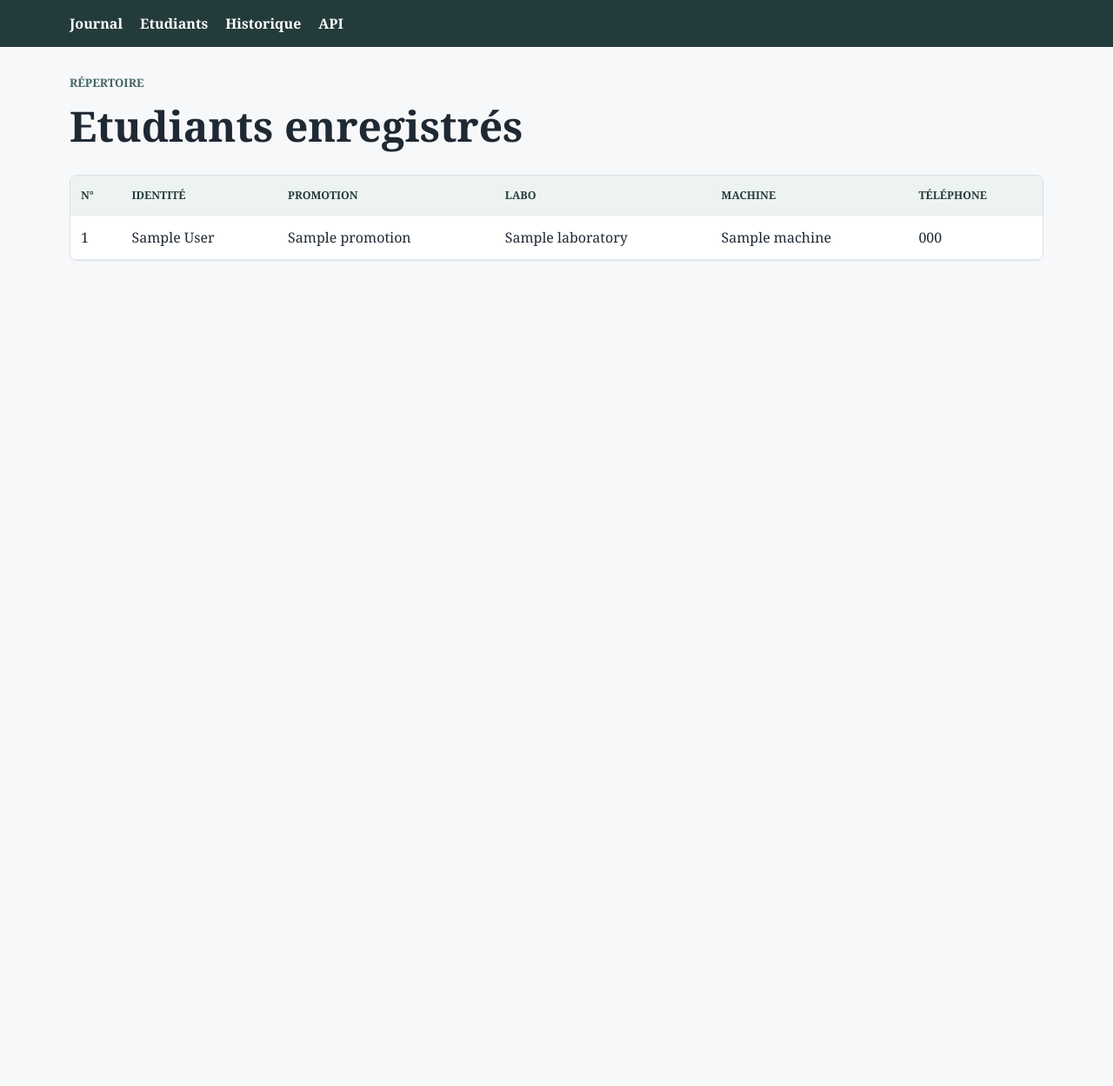
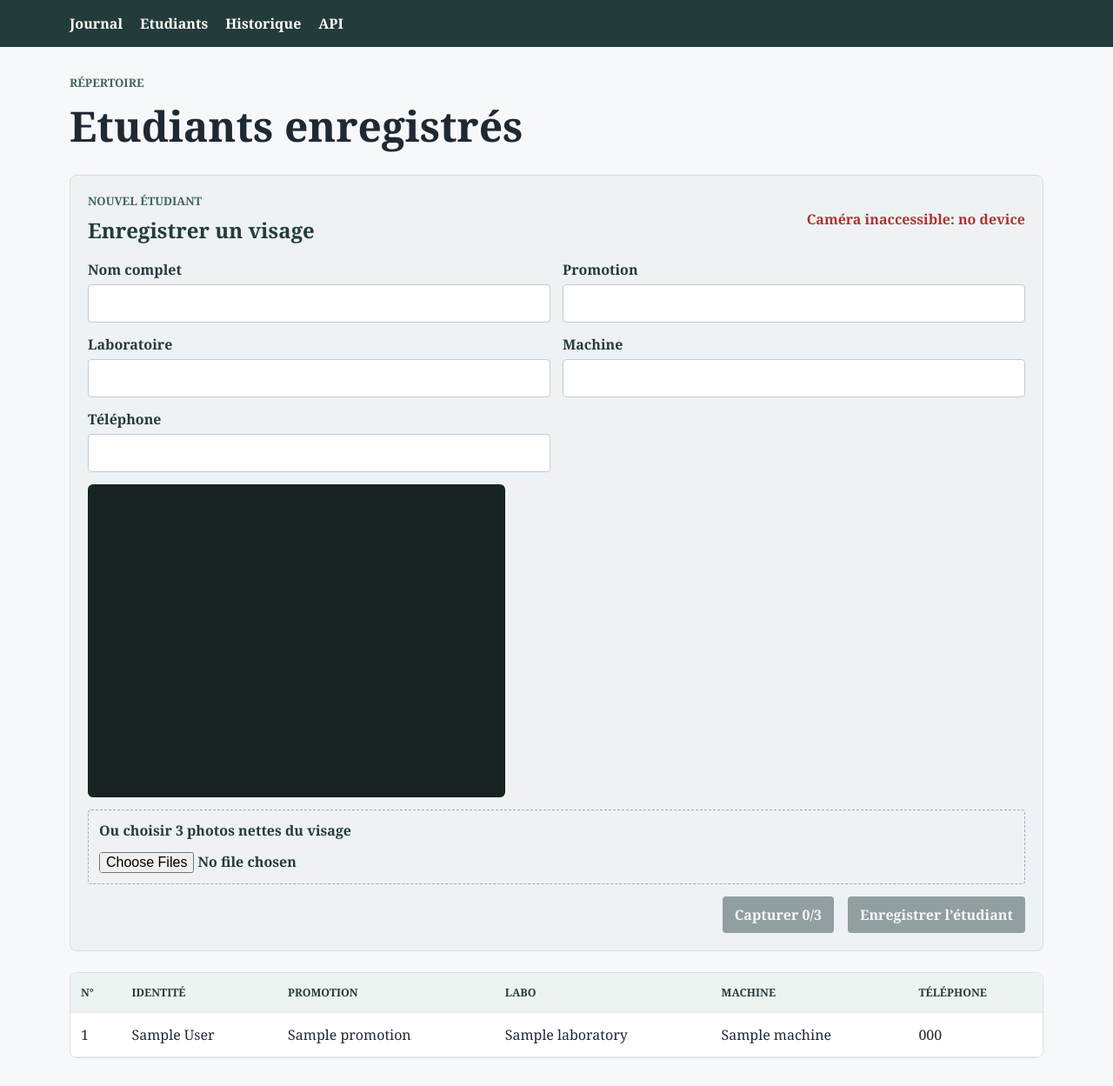
Before and after one commit to 2MJ-DEV/J-Presence, a FastAPI app: template app/templates/students.html in a window 1280 px wide. Shown: the whole page at 87% size. Before the commit the page ends 300 px from the top, so only its background shows below. Run offline with FastAPI, Linux system fonts and the light colour scheme; the template is opened without the code that fills it: most values are stand-ins (such as "Sample title", 1, 10 or a date in 2020).

Commit message:
feat: ajout de la détection faciale et de l'enregistrement d'étudiants via la caméra

```diff
--- a/app/main.py
+++ b/app/main.py
@@ -11,9 +11,9 @@ from src.database.connection import engine
 
 app = FastAPI(title="Lab Attendance AI")
 app.mount("/static", StaticFiles(directory="app/static"), name="static")
+app.include_router(dashboard_router)
 app.include_router(students_router)
 app.include_router(attendance_router)
-app.include_router(dashboard_router)
 
 
 @app.on_event("startup")
--- a/app/routes/dashboard.py
+++ b/app/routes/dashboard.py
@@ -21,6 +21,7 @@ def dashboard(request: Request, db: Session = Depends(get_db)) -> HTMLResponse:
 
     rows = [serialize_attendance(row) for row in list_attendance(db, date.today())]
     return templates.TemplateResponse(
+        request,
         "dashboard.html",
         {"request": request, "title": "Journal du laboratoire", "rows": rows},
     )
@@ -31,6 +32,7 @@ def students_page(request: Request, db: Session = Depends(get_db)) -> HTMLRespon
     """Render registered students."""
 
     return templates.TemplateResponse(
+        request,
         "students.html",
         {"request": request, "title": "Etudiants", "students": list_students(db)},
     )
@@ -42,6 +44,7 @@ def attendance_page(request: Request, db: Session = Depends(get_db)) -> HTMLResp
 
     rows = [serialize_attendance(row) for row in list_attendance(db)]
     return templates.TemplateResponse(
+        request,
         "attendance.html",
         {"request": request, "title": "Presences", "rows": rows},
     )
--- a/app/static/css/style.css
+++ b/app/static/css/style.css
@@ -41,9 +41,164 @@ body {
   text-transform: uppercase;
 }
 
+.primary-link {
+  display: inline-block;
+  margin-top: 8px;
+  padding: 10px 14px;
+  border-radius: 4px;
+  background: #16805c;
+  color: #fff;
+  font-weight: 700;
+  text-decoration: none;
+}
+
 h1 {
   margin: 0 0 8px;
   font-size: clamp(2rem, 4vw, 3rem);
+}
+
+.camera-panel {
+  margin-bottom: 24px;
+  padding: 20px;
+  background: #e8f0ed;
+  border: 1px solid #c8d8d2;
+  border-radius: 8px;
+}
+
+.registration-panel {
+  margin-bottom: 24px;
+  padding: 20px;
+  background: #eef2f4;
+  border: 1px solid #d4dee2;
+  border-radius: 8px;
+}
+
+.registration-form {
+  display: grid;
+  grid-template-columns: repeat(2, minmax(0, 1fr));
+  gap: 14px;
+  margin-top: 18px;
+}
+
+.registration-form label {
+  display: grid;
+  gap: 6px;
+  color: #243b3b;
+  font-weight: 700;
+}
+
+.registration-form input {
+  box-sizing: border-box;
+  width: 100%;
+  padding: 10px;
+  border: 1px solid #bfcdd2;
+  border-radius: 4px;
+  font: inherit;
+}
+
+.registration-camera {
+  grid-column: 1 / -1;
+  position: relative;
+  width: min(100%, 480px);
+  overflow: hidden;
+  background: #172322;
+  border-radius: 6px;
+  aspect-ratio: 4 / 3;
+}
+
+#registration-video {
+  width: 100%;
+  height: 100%;
+  object-fit: cover;
+}
+
+.registration-form .camera-controls {
+  grid-column: 1 / -1;
+}
+
+.image-upload {
+  grid-column: 1 / -1;
+  padding: 12px;
+  border: 1px dashed #9aafb5;
+  border-radius: 4px;
+  color: #243b3b;
+}
+
+.image-upload input {
+  margin-top: 8px;
+  padding: 0;
+  border: 0;
+}
+
+.camera-heading,
+.camera-controls {
+  display: flex;
+  align-items: center;
+  justify-content: space-between;
+  gap: 16px;
+}
+
+.camera-heading h2 {
+  margin: 0;
+  color: #243b3b;
+}
+
+.camera-status {
+  color: #596b6a;
+  font-weight: 700;
+}
+
+.camera-status.active {
+  color: #16805c;
+}
+
+.camera-status.error {
+  color: #b3312d;
+}
+
+.camera-view {
+  position: relative;
+  width: min(100%, 640px);
+  margin: 18px auto;
+  overflow: hidden;
+  background: #172322;
+  border-radius: 6px;
+  aspect-ratio: 4 / 3;
+}
+
+#camera-video,
+#camera-overlay {
+  position: absolute;
+  inset: 0;
+  width: 100%;
+  height: 100%;
+  object-fit: cover;
+}
+
+.camera-controls {
+  justify-content: flex-end;
+}
+
+button {
+  padding: 10px 14px;
+  border: 0;
+  border-radius: 4px;
+  background: #243b3b;
+  color: #fff;
+  cursor: pointer;
+  font: inherit;
+  font-weight: 700;
+}
+
+button:disabled {
+  cursor: not-allowed;
+  opacity: 0.45;
+}
+
+@media (max-width: 680px) {
+  .registration-form {
+    grid-template-columns: 1fr;
+  }
 }
 
 .journal {
--- a/app/static/js/main.js
+++ b/app/static/js/main.js
@@ -1 +1,224 @@
-// Reserved for small progressive enhancements in the Jinja2 interface.
+const video = document.querySelector("#camera-video");
+const overlay = document.querySelector("#camera-overlay");
+const startButton = document.querySelector("#camera-start");
+const stopButton = document.querySelector("#camera-stop");
+const status = document.querySelector("#camera-status");
+
+if (video && overlay && startButton && stopButton && status) {
+	const context = overlay.getContext("2d");
+	const capture = document.createElement("canvas");
+	let stream = null;
+	let timer = null;
+	let requestInFlight = false;
+
+	function setStatus(message, state = "") {
+		status.textContent = message;
+		status.className = `camera-status ${state}`;
+	}
+
+	function stopCamera() {
+		if (timer) window.clearInterval(timer);
+		timer = null;
+		if (stream) stream.getTracks().forEach((track) => track.stop());
+		stream = null;
+		video.srcObject = null;
+		context.clearRect(0, 0, overlay.width, overlay.height);
+		startButton.disabled = false;
+		stopButton.disabled = true;
+		setStatus("Arrêtée");
+	}
+
+	function drawDetections(detections) {
+		overlay.width = video.videoWidth;
+		overlay.height = video.videoHeight;
+		context.clearRect(0, 0, overlay.width, overlay.height);
+		context.font = "600 16px Georgia";
+		detections.forEach((detection) => {
+			const [x1, y1, x2, y2] = detection.bbox;
+			const known = Boolean(detection.student_id);
+			const label = detection.full_name || `Inconnu (${detection.score.toFixed(2)})`;
+			context.strokeStyle = known ? "#16805c" : "#c23b32";
+			context.lineWidth = 3;
+			context.strokeRect(x1, y1, x2 - x1, y2 - y1);
+			context.fillStyle = context.strokeStyle;
+			context.fillText(label, x1, Math.max(20, y1 - 8));
+		});
+		setStatus(
+			detections.length ? `${detections.length} visage(s) détecté(s)` : "Aucun visage",
+			detections.length ? "active" : "",
+		);
+	}
+
+	async function detectFrame() {
+		if (requestInFlight || video.readyState < HTMLMediaElement.HAVE_CURRENT_DATA) return;
+		requestInFlight = true;
+		capture.width = video.videoWidth;
+		capture.height = video.videoHeight;
+		const captureContext = capture.getContext("2d");
+		captureContext.drawImage(video, 0, 0, capture.width, capture.height);
+		const sample = captureContext.getImageData(
+			Math.floor(capture.width / 2), Math.floor(capture.height / 2), 1, 1,
+		).data;
+		if (sample[1] > 90 && sample[1] > sample[0] * 1.8 && sample[1] > sample[2] * 1.8) {
+			setStatus("Flux caméra anormal: essayez une autre caméra ou une photo", "error");
+			requestInFlight = false;
+			return;
+		}
+		try {
+			const response = await fetch("/attendance/detect", {
+				method: "POST",
+				headers: { "Content-Type": "application/json" },
+				body: JSON.stringify({ image: capture.toDataURL("image/jpeg", 0.82) }),
+			});
+			const result = await response.json();
+			if (!response.ok) throw new Error(result.detail || "Erreur de détection");
+			drawDetections(result.detections);
+		} catch (error) {
+			setStatus(error.message, "error");
+		} finally {
+			requestInFlight = false;
+		}
+	}
+
+	async function startCamera() {
+		if (!navigator.mediaDevices?.getUserMedia) {
+			setStatus("Caméra indisponible dans ce navigateur", "error");
+			return;
+		}
+		try {
+			setStatus("Ouverture de la caméra...");
+			stream = await navigator.mediaDevices.getUserMedia({
+				video: { width: { ideal: 640 }, height: { ideal: 480 } },
+				audio: false,
+			});
+			video.srcObject = stream;
+			await video.play();
+			startButton.disabled = true;
+			stopButton.disabled = false;
+			timer = window.setInterval(detectFrame, 700);
+			await detectFrame();
+		} catch (error) {
+			stopCamera();
+			setStatus(`Caméra refusée ou inaccessible: ${error.message}`, "error");
+		}
+	}
+
+	startButton.addEventListener("click", startCamera);
+	window.setTimeout(startCamera, 250);
+
+	stopButton.addEventListener("click", stopCamera);
+}
+
+const registrationVideo = document.querySelector("#registration-video");
+const registrationCanvas = document.querySelector("#registration-canvas");
+const registrationForm = document.querySelector("#registration-form");
+const registrationCapture = document.querySelector("#registration-capture");
+const registrationSubmit = document.querySelector("#registration-submit");
+const registrationStatus = document.querySelector("#registration-status");
+const registrationFiles = document.querySelector("#registration-files");
+
+if (
+	registrationVideo && registrationCanvas && registrationForm &&
+	registrationCapture && registrationSubmit && registrationStatus
+) {
+	const captures = [];
+	let registrationStream = null;
+
+	function setRegistrationStatus(message, state = "") {
+		registrationStatus.textContent = message;
+		registrationStatus.className = `camera-status ${state}`;
+	}
+
+	async function openRegistrationCamera() {
+		if (!navigator.mediaDevices?.getUserMedia) {
+			setRegistrationStatus("Caméra indisponible", "error");
+			return;
+		}
+		try {
+			registrationStream = await navigator.mediaDevices.getUserMedia({
+				video: { width: { ideal: 640 }, height: { ideal: 480 } },
+				audio: false,
+			});
+			registrationVideo.srcObject = registrationStream;
+			await registrationVideo.play();
+			registrationCapture.disabled = false;
+			setRegistrationStatus("Cadrez un seul visage");
+		} catch (error) {
+			setRegistrationStatus(`Caméra inaccessible: ${error.message}`, "error");
+		}
+	}
+
+	registrationCapture.addEventListener("click", () => {
+		if (captures.length >= 3 || registrationVideo.readyState < HTMLMediaElement.HAVE_CURRENT_DATA) return;
+		registrationCanvas.width = registrationVideo.videoWidth;
+		registrationCanvas.height = registrationVideo.videoHeight;
+		registrationCanvas.getContext("2d").drawImage(
+			registrationVideo, 0, 0, registrationCanvas.width, registrationCanvas.height,
+		);
+		captures.push(registrationCanvas.toDataURL("image/jpeg", 0.9));
+		registrationCapture.textContent = `Capturer ${captures.length}/3`;
+		if (captures.length === 3) {
+			registrationCapture.disabled = true;
+			registrationSubmit.disabled = false;
+			setRegistrationStatus("Captures prêtes", "active");
+		} else {
+			setRegistrationStatus(`Capture ${captures.length}/3 enregistrée`);
+		}
+	});
+
+	registrationFiles?.addEventListener("change", async () => {
+		const selectedFiles = Array.from(registrationFiles.files || []).slice(0, 3);
+		if (selectedFiles.length < 3) {
+			setRegistrationStatus("Sélectionnez au moins 3 photos", "error");
+			return;
+		}
+		if (registrationStream) registrationStream.getTracks().forEach((track) => track.stop());
+		captures.length = 0;
+		try {
+			for (const file of selectedFiles) {
+				captures.push(await new Promise((resolve, reject) => {
+					const reader = new FileReader();
+					reader.onload = () => resolve(reader.result);
+					reader.onerror = () => reject(new Error("Lecture de photo impossible"));
+					reader.readAsDataURL(file);
+				}));
+			}
+			registrationCapture.textContent = "Photos prêtes (3/3)";
+			registrationCapture.disabled = true;
+			registrationSubmit.disabled = false;
+			setRegistrationStatus("Photos prêtes, visage unique par photo", "active");
+		} catch (error) {
+			setRegistrationStatus(error.message, "error");
+		}
+	});
+
+	registrationForm.addEventListener("submit", async (event) => {
+		event.preventDefault();
+		registrationSubmit.disabled = true;
+		setRegistrationStatus("Enregistrement en cours...");
+		const formData = new FormData(registrationForm);
+		const payload = Object.fromEntries(formData.entries());
+		payload.frames = captures;
+		try {
+			const response = await fetch("/students/register", {
+				method: "POST",
+				headers: { "Content-Type": "application/json" },
+				body: JSON.stringify(payload),
+			});
+			const result = await response.json();
+			if (!response.ok) throw new Error(result.detail || "Inscription impossible");
+			setRegistrationStatus(`${result.full_name} enregistré`, "active");
+			registrationForm.reset();
+			captures.length = 0;
+			registrationCapture.textContent = "Capturer 0/3";
+			registrationCapture.disabled = false;
+			registrationSubmit.disabled = true;
+			window.setTimeout(() => window.location.reload(), 900);
+		} catch (error) {
+			registrationSubmit.disabled = false;
+			setRegistrationStatus(error.message, "error");
+		}
+	});
+
+	openRegistrationCamera();
+}
--- a/app/templates/base.html
+++ b/app/templates/base.html
@@ -4,7 +4,7 @@
     <meta charset="utf-8">
     <meta name="viewport" content="width=device-width, initial-scale=1">
     <title>{{ title }}</title>
-    <link rel="stylesheet" href="{{ url_for('static', path='/css/style.css') }}">
+    <link rel="stylesheet" href="{{ url_for('static', path='/css/style.css') }}?v=2">
   </head>
   <body>
     <nav class="nav">
@@ -16,5 +16,6 @@
     <main class="page">
       {% block content %}{% endblock %}
     </main>
+    <script src="{{ url_for('static', path='/js/main.js') }}?v=2"></script>
   </body>
 </html>
--- a/app/templates/students.html
+++ b/app/templates/students.html
@@ -5,6 +5,35 @@
 	<p class="eyebrow">Répertoire</p>
 	<h1>Etudiants enregistrés</h1>
 </section>
+
+<section class="registration-panel" aria-labelledby="registration-title">
+	<div class="camera-heading">
+		<div>
+			<p class="eyebrow">Nouvel étudiant</p>
+			<h2 id="registration-title">Enregistrer un visage</h2>
+		</div>
+		<span id="registration-status" class="camera-status">3 captures requises</span>
+	</div>
+	<form id="registration-form" class="registration-form">
+		<label>Nom complet<input name="full_name" required maxlength="150"></label>
+		<label>Promotion<input name="promotion" required maxlength="80"></label>
+		<label>Laboratoire<input name="laboratory" required maxlength="80"></label>
+		<label>Machine<input name="machine" required maxlength="80"></label>
+		<label>Téléphone<input name="phone" maxlength="40"></label>
+		<div class="registration-camera">
+			<video id="registration-video" autoplay muted playsinline></video>
+			<canvas id="registration-canvas" hidden></canvas>
+		</div>
+		<label class="image-upload">Ou choisir 3 photos nettes du visage
+			<input id="registration-files" type="file" accept="image/*" multiple>
+		</label>
+		<div class="camera-controls">
+			<button id="registration-capture" type="button" disabled>Capturer 0/3</button>
+			<button id="registration-submit" type="submit" disabled>Enregistrer l’étudiant</button>
+		</div>
+	</form>
+</section>
+
 <section class="journal">
 	<table>
 		<thead><tr><th>N°</th><th>Identité</th><th>Promotion</th><th>Labo</th><th>Machine</th><th>Téléphone</th></tr></thead>
```
Also changed, not shown: app/routes/attendance.py (+57 -2 lines), app/routes/students.py (+43 -1 lines), app/schemas.py (+17 -0 lines), app/templates/dashboard.html (+19 -0 lines), README.md.
